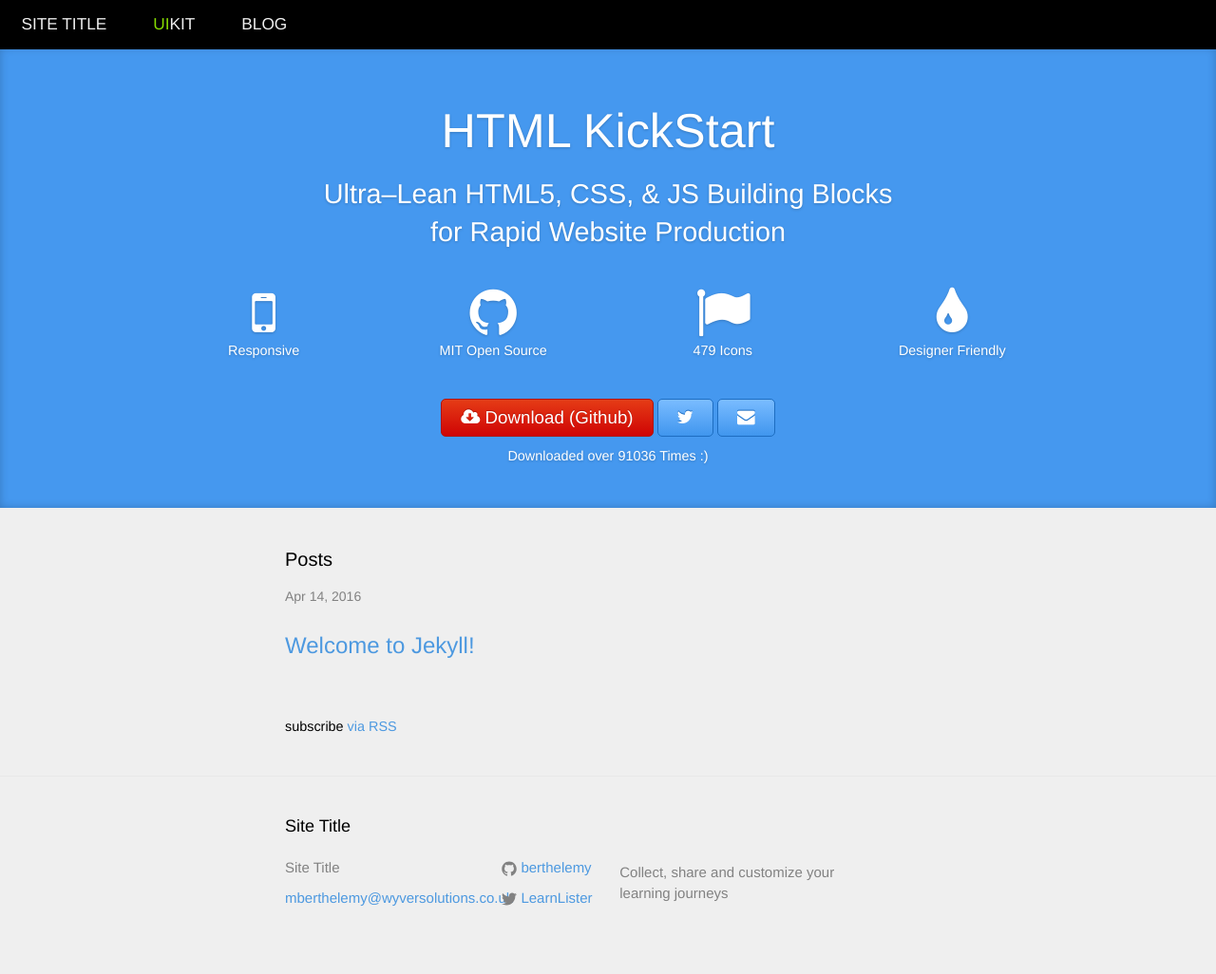
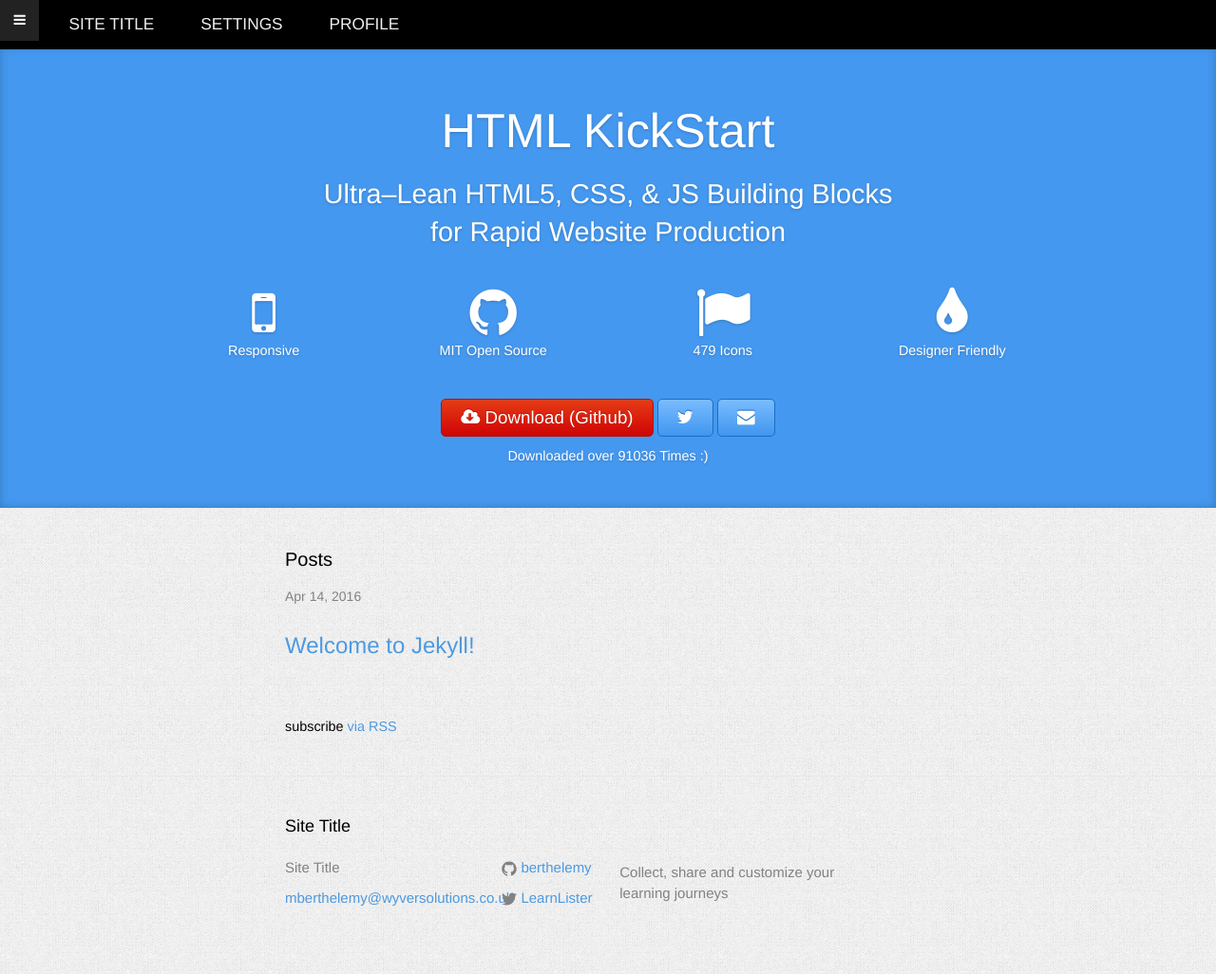
Before and after one commit to Wyver-Solutions/LearnLister, a Jekyll site: the page built from index.html, in a window 1280 px wide and 1026 px high. Shown: the whole window at 95% size. Built offline with Jekyll 4.4.1, drawn with Linux system fonts in a browser that asks for light colours; nearby versions of some CDN libraries.

Commit message:
Added edge menu

```diff
--- a/_includes/head.html
+++ b/_includes/head.html
@@ -12,7 +12,8 @@
 
 <link rel="stylesheet" type="text/css" href="{{ "/css/kickstart.css" | prepend: site.baseurl }}" media="all" />                  <!-- KICKSTART -->
 <link rel="stylesheet" type="text/css" href="{{ "/css/style.css" | prepend: site.baseurl }}" media="all" />                          <!-- CUSTOM STYLES -->
+<link rel="stylesheet" type="text/css" href="{{ "/css/menu.css" | prepend: site.baseurl }}" media="all" />
 <script type="text/javascript" src="https://ajax.googleapis.com/ajax/libs/jquery/1.9.1/jquery.min.js"></script>
 <script type="text/javascript" src="{{ "/js/kickstart.js" | prepend: site.baseurl }}"></script>                                  <!-- KICKSTART -->
-
+<script type="text/javascript" src="{{ "/js/menu.js" | prepend: site.baseurl }}"></script>
 </head>
--- a/_includes/header.html
+++ b/_includes/header.html
@@ -1,11 +1,12 @@
 <header>
+
 <nav class="navbar">
 
 <ul>
 
 <li><a href="{{ site.baseurl }}/">{{ site.title }}</a></li>
-<li><a href="http://www.99lime.com/uikit/"><span>UI</span>KIT</a></li>
-<li><a href="http://www.99lime.com/blog/">Blog</a></li>
+<li><a href="http://www.99lime.com/uikit/">Settings</a></li>
+<li><a href="http://www.99lime.com/blog/">Profile</a></li>
 </ul>
 </nav>
 <div class="callout callout-top clearfix">
--- /dev/null
+++ b/_includes/menu.html
@@ -0,0 +1,24 @@
+<div class="menu-edge">
+    <ul class="edge-nav">
+    <li><a href="#"><i class="fa fa-home"></i> Home</a></li>
+    <li><a href="#"><i class="fa fa-globe"></i> About Us</a></li>
+    <li><a href="#"><i class="fa fa-certificate"></i> Services</a></li>
+    <li><a href="#"><i class="fa fa-gift"></i> Products <i class="fa fa-angle-down pull-right"></i></a>
+        <ul>
+        <li><a href="#">UI KITS</a></li>
+        <li><a href="#">CSS Files</a></li>
+        <li><a href="#">Tutorials <i class="fa fa-angle-down pull-right"></i></a>
+            <ul>
+            <li><a href="#">HTML</a></li>
+            <li><a href="#">CSS</a></li>
+            <li><a href="#">Javascript</a></li>
+            <li><a href="#">PHP</a></li>
+            </ul>
+        </li>
+        <li><a href="#">Bacon</a></li>
+        </ul>
+    </li>
+    <li><a href="#"><i class="fa fa-food"></i> Company</a></li>
+    <li><a href="#"><i class="fa fa-phone-sign"></i> Contact Us</a></li>
+    </ul>
+</div>
--- a/_layouts/default.html
+++ b/_layouts/default.html
@@ -4,7 +4,7 @@
   {% include head.html %}
 
   <body>
-
+    {% include menu.html %}
     {% include header.html %}
 
     <div class="page-content">
--- /dev/null
+++ b/css/menu.css
@@ -0,0 +1,138 @@
+/*---------------------------------
+        EDGE MENU LEFT (DEFAULT)
+    -----------------------------------*/
+    [class^="menu-edge"]{
+    -moz-transition:    all 0.5s ease;
+    -webkit-transition: all 0.5s ease;
+    -o-transition:      all 0.5s ease;
+    transition:         all 0.5s ease;
+    -webkit-backface-visibility: hidden;
+    background:#222;
+    position:fixed;
+    top:0;
+    bottom:0;
+    right:auto;
+    left:0;
+    z-index:500;
+    width:0;
+    color:#fff;
+    }
+
+    [class^="menu-edge"] .menu-content{
+    -moz-transition:    all 0.5s ease;
+    -webkit-transition: all 0.5s ease;
+    -o-transition:      all 0.5s ease;
+    transition:         all 0.5s ease;
+    -webkit-backface-visibility: hidden;
+    position:absolute;
+    top:0;
+    right:0;
+    bottom:0;
+    left:0;
+    overflow:scroll;
+    padding:1em 0 1em 1em;
+    }
+
+    [class^="menu-edge"].open{
+    width:300px;
+    }
+
+    [class^="menu-edge"] .fa-bars{
+    color:#fff;
+    position:absolute;
+    top:0;
+    left:100%;
+    background:#222;
+    padding:1em;
+    cursor: pointer;
+    }
+
+    /*---------------------------------
+        GRID TRANSITIONS
+    -----------------------------------*/
+
+    .grid{
+    -moz-transition:    -moz-transform 0.5s ease;
+    -webkit-transition: -webkit-transform 0.5s ease;
+    -o-transition:      -o-transform 0.5s ease;
+    transition:         transform 0.5s ease;
+    -moz-transform:     translate(0,0);
+    -webkit-transform:  translate(0,0);
+    -o-transform:       translate(0,0);
+    transform:          translate(0,0);
+    -webkit-backface-visibility: hidden;
+    }
+
+    .grid.grid-menu-edge{
+    -moz-transform:     translate(100px, 0);
+    -webkit-transform:  translate(100px, 0);
+    -o-transform:       translate(100px, 0);
+    transform:          translate(100px, 0);
+    }
+
+    .grid.grid-menu-edge-top{
+    -moz-transform:     translate(0, 20px);
+    -webkit-transform:  translate(0, 20px);
+    -o-transform:       translate(0, 20px);
+    transform:          translate(0, 20px);
+    }
+
+    .grid.grid-menu-edge-right{
+    -moz-transform:     translate(-100px, 0);
+    -webkit-transform:  translate(-100px, 0);
+    -o-transform:       translate(-100px, 0);
+    transform:          translate(-100px, 0);
+    }
+
+    .grid.grid-menu-edge-bottom{
+    -moz-transform:     translate(0,-20px);
+    -webkit-transform:  translate(0,-20px);
+    -o-transform:       translate(0,-20px);
+    transform:          translate(0,-20px);
+    }
+
+    html.noscroll,body.noscroll{
+    width:100%;
+    height:100%;
+    overflow:hidden;
+    }
+
+    /*---------------------------------
+        INNER MENU STYLES
+    -----------------------------------*/
+    .edge-nav{
+    margin:0;
+    padding:0;
+    }
+
+        .edge-nav li{
+        display:block;
+        list-style-type:none;
+        margin:-1px 0 0 0;
+        padding:0;
+        }
+
+        .edge-nav li a{
+        display:block;
+        text-decoration:none;
+        color:#fff;
+        line-height:120%;
+        padding:1em 1em;
+        white-space: nowrap;
+        }
+
+        /* submenu */
+        .edge-nav ul{
+        margin:0 0 0 0;
+        padding:0 1em 0 1em;
+        background:#444;
+        display:none;
+        }
+
+        .edge-nav ul li a{
+        padding:0.5em 1em;
+        }
+
+            .edge-nav ul ul{
+            background:#333;
+            }
--- a/css/style.css
+++ b/css/style.css
@@ -45,7 +45,7 @@ body{
 margin:0;
 padding:0 0 0 0;
 color:#000;
-background:#efefef url(css/img/gray_jean.png);
+background:#efefef url(/css/img/gray_jean.png);
 font:normal 0.9em/150% 'Arimo', arial, verdana, sans-serif;
 text-shadow: 0 0 1px transparent; /* google font pixelation fix */
 }
@@ -85,7 +85,8 @@ left:0;
 width: 100%;
 background:#000;
 color:#fff;
-z-index:1000;
+padding-left: 50px;
+z-index:100;
 }
 
 	.navbar #logo{
--- /dev/null
+++ b/js/menu.js
@@ -0,0 +1,71 @@
+$(document).ready(function(){
+
+    var menuEdge    = $('[class^="menu-edge"]');
+    var gClass      = 'grid-menu-edge';
+    var classes     = [
+                      'grid-menu-edge',
+                      'grid-menu-edge-top',
+                      'grid-menu-edge-right',
+                      'grid-menu-edge-bottom'
+                      ];
+
+    // int setup
+    menuEdge.wrapInner('<div class="menu-content"></div>')
+    .append('<i class="fa fa-bars"></i>');
+
+    menuEdge.on('click', function(e){
+        e.stopPropagation();
+    });
+
+    menuEdge.find('.fa-bars').on('click', function(e){
+        e.stopPropagation();
+
+        // toggle the menu open or closed
+        $(this).parent().toggleClass('open');
+
+        // hide the other menus
+        menuEdge.not($(this).parent()).removeClass('open');
+
+        // append non-scrolling to the body
+        if($(this).parent().hasClass('open')){
+            $('html,body').addClass('noscroll');
+        }else{
+            $('html,body').removeClass('noscroll');
+        }
+
+        // close the submenus
+        closeSubMenus();
+
+        // find what direction we are opening the menu
+        gClass = 'grid-'+$(this).parent().attr('class');
+        $.each(classes, function(index){
+            if(gClass != classes[index]){
+                $('.grid').removeClass(classes[index]);
+            }
+        });
+        $('.grid').toggleClass(gClass);
+
+    });
+
+    function closeSubMenus(){
+        menuEdge.find('.edge-nav ul').slideUp();
+    }
+
+    // click outside menu - hide the menu
+    $(document).on('click', function(e){
+        menuEdge.removeClass('open');
+        $('html,body').removeClass('noscroll');
+        closeSubMenus();
+        $.each(classes, function(index){
+            $('.grid').removeClass(classes[index]);
+        });
+    });
+
+    // click a submenu item with children
+    // expand collapse the submenu
+    menuEdge.find('.edge-nav li').on('click', function(e){
+        e.stopPropagation();
+        $(this).find('ul:first').slideToggle();
+    });
+
+});
```
Also changed, not shown: menu.html (+31 -31 lines).
